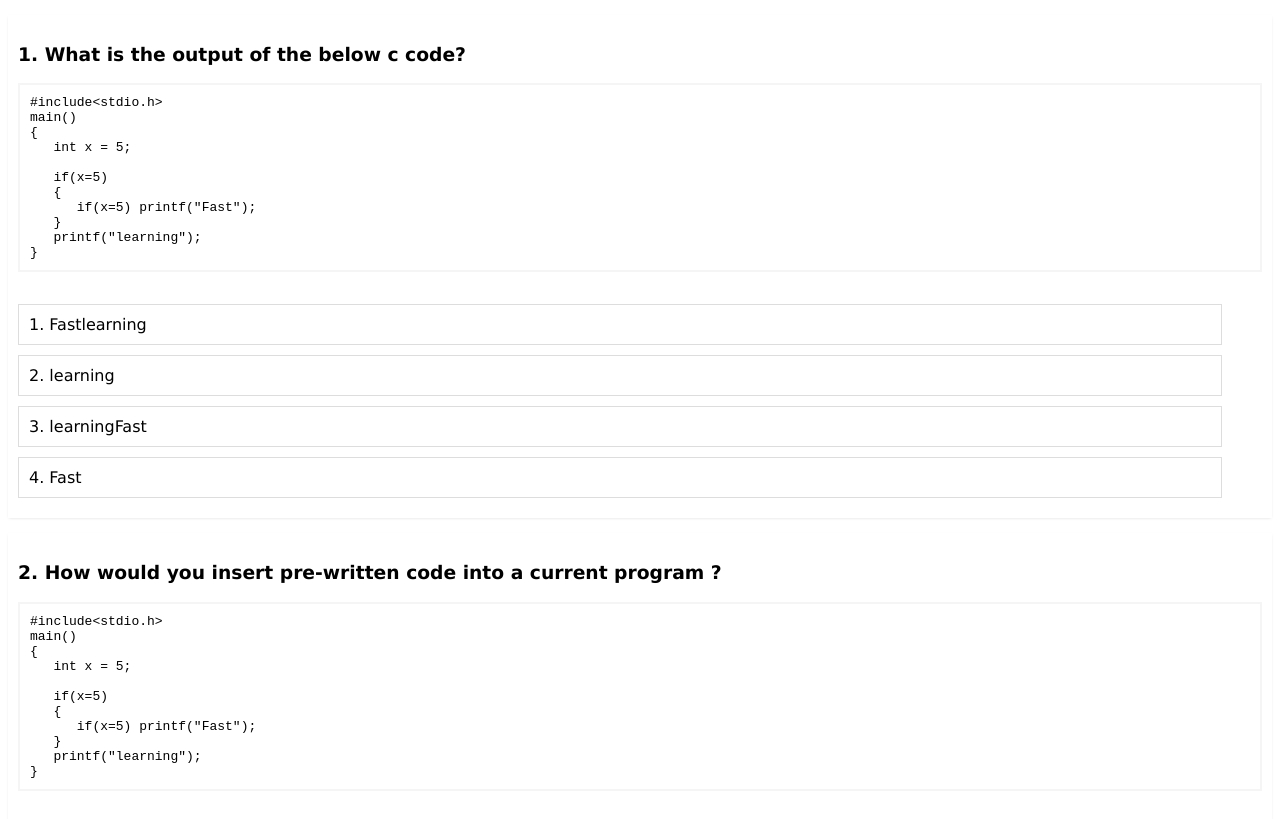
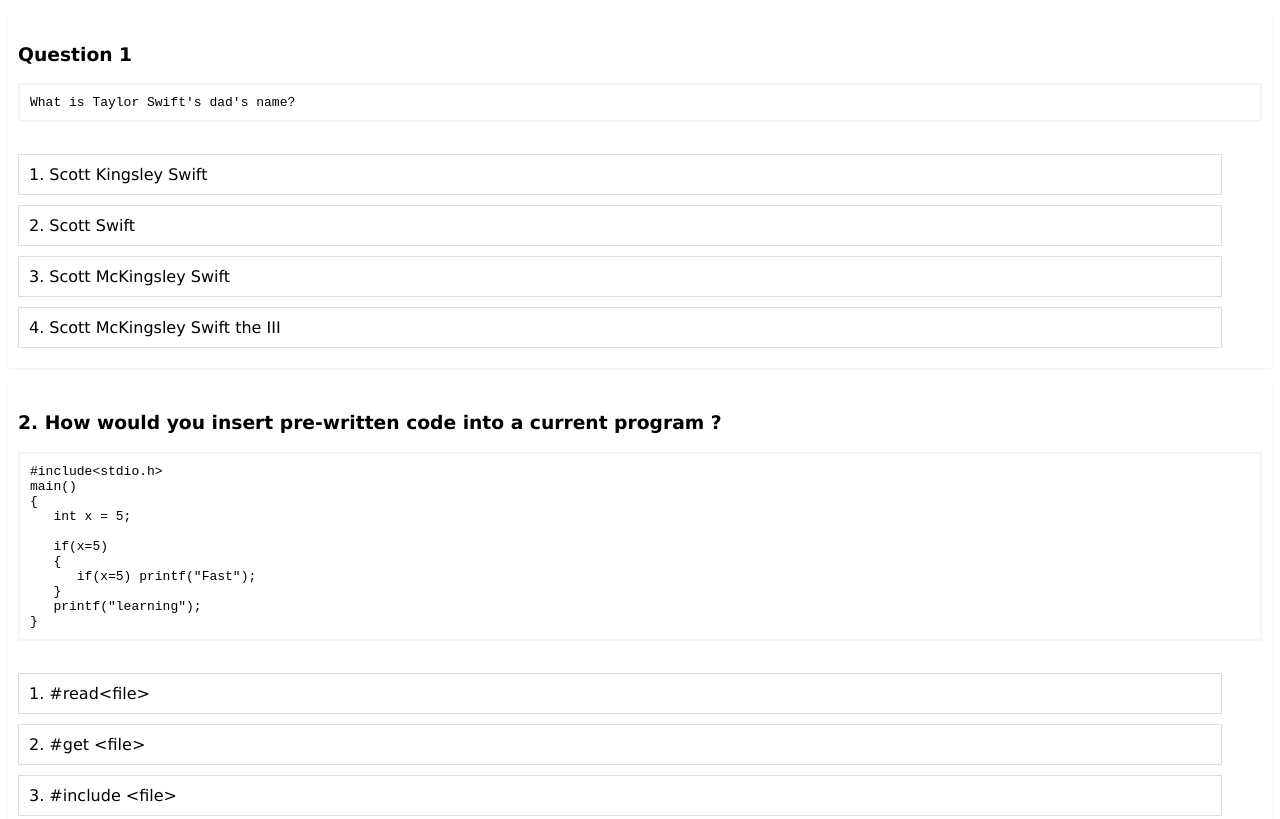
Before and after one commit to MemeMCClub/MemeMCClub.github.io, a plain HTML site: page index.html in a window 1280 px wide. Shown: the top 819 px of the page. Drawn offline with nearby package versions, Linux system fonts and the light colour scheme.

Commit message:
Update index.html

```diff
--- a/index.html
+++ b/index.html
@@ -1,7 +1,7 @@
 <!DOCTYPE html>
 <html>
    <head>
-      <title>C Programming Language Output this code Quizzes 1</title>
+      <title>Taylor Swift Quiz</title>
 
                 <link rel="stylesheet" type="text/css" href="./css/style.css" />
 
@@ -22,27 +22,17 @@
    <body >
 <div class="scp-quizzes-main">
 <div class="scp-quizzes-data">
-  <h3>1. What is the output of the below c code?</h3>
-    <pre>#include&lt;stdio.h>
-main()
-{
-   int x = 5;
-
-   if(x=5)
-   {
-      if(x=5) printf("Fast");
-   }
-   printf("learning");
-}</pre>
+  <h3>Question 1</h3>
+    <pre>What is Taylor Swift's dad's name?</pre>
 <br/>
     <input type="radio" id="Fastlearning" name="question1">
-       <label for="Fastlearning">1. Fastlearning</label><br/>
+       <label for="Fastlearning">1.  Scott Kingsley Swift</label><br/>
     <input type="radio"  name="question1">
-       <label>2. learning</label><br/>
+       <label>2. Scott Swift</label><br/>
     <input type="radio" name="question1">
-       <label>3. learningFast</label> <br/>
+       <label>3.  Scott McKingsley Swift</label> <br/>
     <input type="radio" name="question1">
-     <label>4. Fast</label>
+     <label>4.  Scott McKingsley Swift the III</label>
  </div>
  <div class="scp-quizzes-data">
   <h3>2. How would you insert pre-written code into a current program ?</h3>
```
